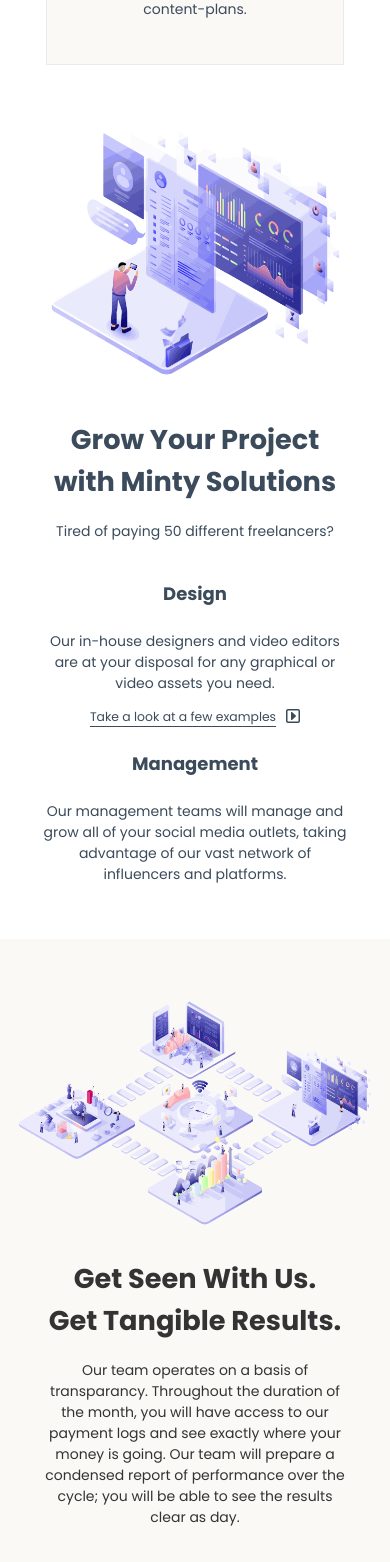
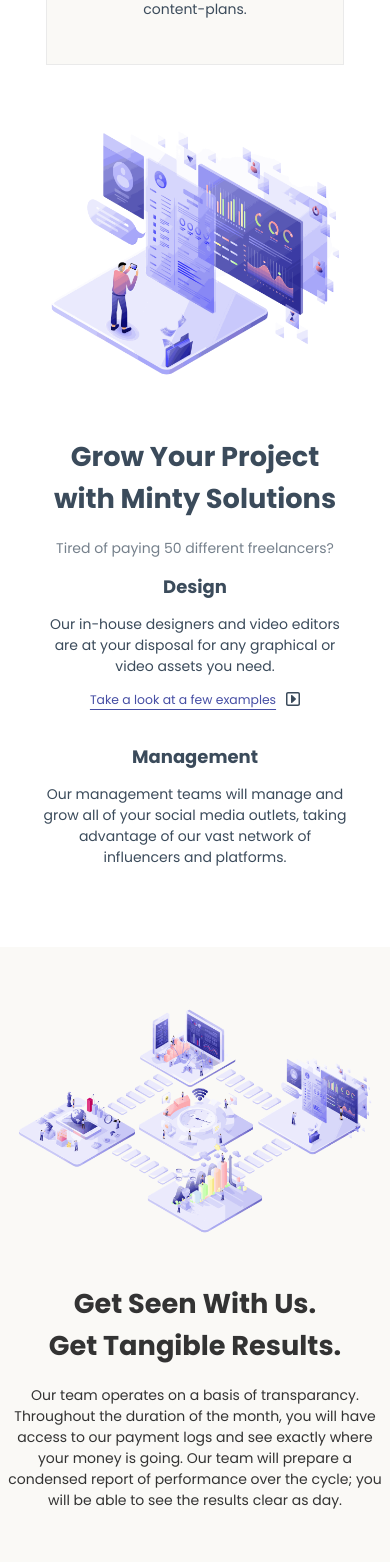
Before and after one commit to chrisokwakol/mintyy, a Next.js app: page / in a window 390 px wide. Shown: the part 2240-3802 px from the top of the page. Built offline with nearby package versions, Linux system fonts and the light colour scheme.

Commit message:
responsive adjustments on home page

```diff
--- a/components/Footer.js
+++ b/components/Footer.js
@@ -57,7 +57,7 @@ function Footer() {
 			<div className={styles.copyright}>
 				<p>© 2022 Minty Marketing Solutions LTD. All right reserved.</p>
 				<p>
-					Developed by <a href="https://www.dezigndreams.com/" style={{ color: "green" }}>Dezign Dreams</a>
+					Developed by <a href="https://www.dezigndreams.com/" style={{ color: "#464EA4;" }}>Dezign Dreams</a>
 				</p>
 			</div>
 		</main>
--- a/pages/index.js
+++ b/pages/index.js
@@ -269,7 +269,7 @@ export default function Home() {
 							className={styles.pitchDeckIcon}
 						/>{" "}
 						<h2>Design</h2>
-						<p>
+						<p className={styles.designParagragh}>
 							Our in-house designers are at your disposal for any graphics you
 							need!
 						</p>
@@ -281,7 +281,7 @@ export default function Home() {
 							className={styles.pitchDeckIcon}
 						/>{" "}
 						<h2>Ad &#38; Engine Search Engine Optimization</h2>
-						<p>
+						<p className={styles.seoParagragh}>
 							Our team of marketing experts will heavily optimize your website
 							and maximize overall reach using carefully constructed budget and
 							content-plans.
@@ -297,7 +297,7 @@ export default function Home() {
 							Grow Your Project
 							<br /> with Minty Solutions
 						</h1>
-						<p className={styles.servicesOneHook}>
+						<p style={{ opacity: "0.7", fontSize: ".875rem", textAlign: "center" }}>
 							Tired of paying 50 different freelancers?
 						</p>
 						<div className={styles.aboutServices}>
@@ -340,7 +340,7 @@ export default function Home() {
 							Get Seen With Us.
 							<br /> Get Tangible Results.
 						</h1>
-						<p>
+						<p className={styles.servicesTwoContent}>
 							Our team operates on a basis of transparancy. Throughout the
 							duration of the month, you will have access to our payment logs
 							and see exactly where your money is going. Our team will prepare a
--- a/styles/Home.module.css
+++ b/styles/Home.module.css
@@ -80,7 +80,7 @@
 	max-width: 380px;
 	/* max-height: 380px; */
 	height: auto;
-	background-color: #FAF9F6;
+	background-color: #faf9f6;
 }
 
 .card:hover,
@@ -117,7 +117,8 @@
 	justify-content: center;
 	flex-wrap: wrap-reverse;
 	align-items: center;
-	margin: 40px auto;
+	margin-top: 40px;
+    margin-bottom: 90px;
 }
 
 .services0ne .content {
@@ -141,6 +142,7 @@
 	font-size: 0.775rem;
 	text-decoration: underline;
 	text-underline-offset: 5px;
+	color: #464EA4;
 }
 
 .aboutServices p {
@@ -165,7 +167,7 @@
 	/* max-height: 520px; */
 	/* margin-top: 36px; */
 	/* margin-bottom: 58px; */
-	background: #FAF9F6;
+	background: #faf9f6;
 	color: #333;
 	width: 100%;
 	padding-top: 50px;
@@ -300,19 +302,18 @@
 	display: flex;
 	flex-wrap: wrap-reverse;
 	justify-content: center;
-	/* max-height: 622px; */
+	align-items: center;
 	margin-top: 15px;
 	margin-bottom: 40px;
-	/* max-width: 1072px; */
-	background: #FAF9F6;
+	background: #faf9f6;
 	width: 100%;
-    padding-top: 50px;
-    padding-bottom: 131px;
+	padding-top: 60px;
+    padding-bottom: 60px;
 }
 
 .whyMinty .content {
 	max-width: 572px;
-	max-height: 356px;
+	/* max-height: 356px; */
 }
 
 .whyMinty .content h1 {
@@ -360,7 +361,7 @@
 .testimonialCardItem {
 	max-width: 350px;
 	/* box-shadow: 0 4px 8px 0 rgba(0, 0, 0, 0.2), 0 6px 20px 0 rgba(0, 0, 0, 0.19); */
-	box-shadow:  0px 2px rgba(0, 101, 242, 0.1), 0px 1px 4px rgba(0, 101, 242, 0.1);
+	box-shadow: 0px 2px rgba(0, 101, 242, 0.1), 0px 1px 4px rgba(0, 101, 242, 0.1);
 	padding: 24px;
 }
 
@@ -423,7 +424,8 @@
 	flex-direction: column;
 }
 
-.footer2, .footer3 {
+.footer2,
+.footer3 {
 	margin-top: 75px;
 }
 
@@ -433,7 +435,7 @@
 }
 
 /* SMALL LAPTOP VIEW */
-@media screen and (max-width:1024px) {
+@media screen and (max-width: 1024px) {
 	.whyMinty {
 		flex-direction: column;
 		justify-content: center;
@@ -520,6 +522,12 @@
 		padding: 30px;
 	}
 
+	.designParagragh {
+	}
+
+	.seoParagragh {
+	}
+
 	.pitchDeck .pitchDeckCard h2 {
 		font-size: 1.1rem;
 	}
@@ -528,9 +536,23 @@
 		font-size: 0.875rem;
 	}
 
-	.content h1,
-	.content p,
-	.aboutServicesOne,
+	.content h1 {
+		text-align: center;
+	}
+
+	/* .content p {
+		text-align: center;
+	} */
+
+	.servicesOne {
+		margin-top: 40px;
+		margin-bottom: 65px;
+	}
+
+	.aboutServicesOne {
+		text-align: center;
+	}
+
 	.aboutServicesTwo {
 		text-align: center;
 	}
@@ -554,7 +576,7 @@
 		margin-bottom: 0;
 	}
 
-	.pricingCards{
+	.pricingCards {
 		max-width: 678px;
 		margin-bottom: 50px;
 	}
@@ -583,7 +605,7 @@
 	}
 
 	.whyMintyCTA {
-		justify-content: center;
+		justify-content: flex-start;
 		font-size: 0.775rem;
 	}
 
@@ -622,7 +644,6 @@
 		margin-top: 25px;
 		/* align-items: baseline; */
 	}
-
 }
 
 /* MOBILE SCREENS */
@@ -634,11 +655,20 @@
 	.content h1 {
 		text-align: center;
 		font-size: 1.7rem;
+		margin-top: 35px;
 	}
 
-	.content p {
+	/* .content p {
 		text-align: center;
 		font-size: 0.875rem;
+	} */
+
+	.whyMinty .content {
+		text-align: center;
+	}
+
+	.whyMintySubHeading {
+		font-size: 1.3rem;
 	}
 
 	.content :nth-child(4) {
@@ -662,10 +692,13 @@
 
 	.aboutServicesOne h4 {
 		font-size: 1.125rem;
+		margin-bottom: 0px;
+		margin-top: 0;
 	}
 
 	.aboutServicesTwo h4 {
 		font-size: 1.125rem;
+		margin-bottom: 0;
 	}
 
 	.aboutServicesTwo {
@@ -682,7 +715,10 @@
 
 	.servicesTwo .content p {
 		font-size: 0.875rem;
-		padding: 0 40px;
+		/* padding: 0 40px; */
+		text-align: center;
+		margin-top: 5px;
+		max-width: fit-content;
 	}
 
 	.servicesOneCTA {
@@ -697,6 +733,7 @@
 	.aboutServicesTwo {
 		margin-right: 0;
 		max-width: 309px;
+		margin-top: 10px;
 	}
 
 	.servicesTwo {
@@ -717,8 +754,8 @@
 
 	.whyMintyCTA {
 		font-size: 0.675rem;
+		justify-content: center;
 	}
-
 
 	.testimonials h1 {
 		font-size: 1.7rem;
@@ -749,7 +786,9 @@
 		max-width: 370px;
 	}
 
-	.footer1, .footer2, .footer3 {
+	.footer1,
+	.footer2,
+	.footer3 {
 		min-width: 365px;
 		margin-top: 10px;
 	}
```
Lines whose indentation alone changed are shown as unchanged.
